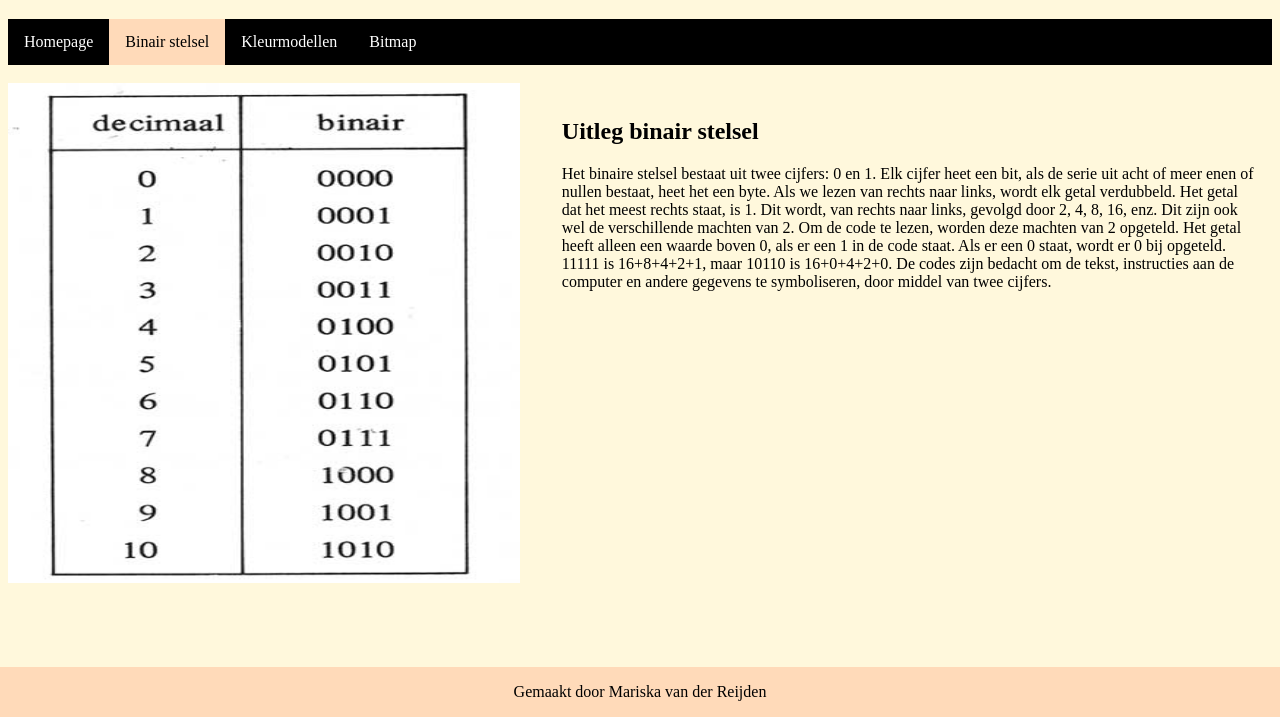
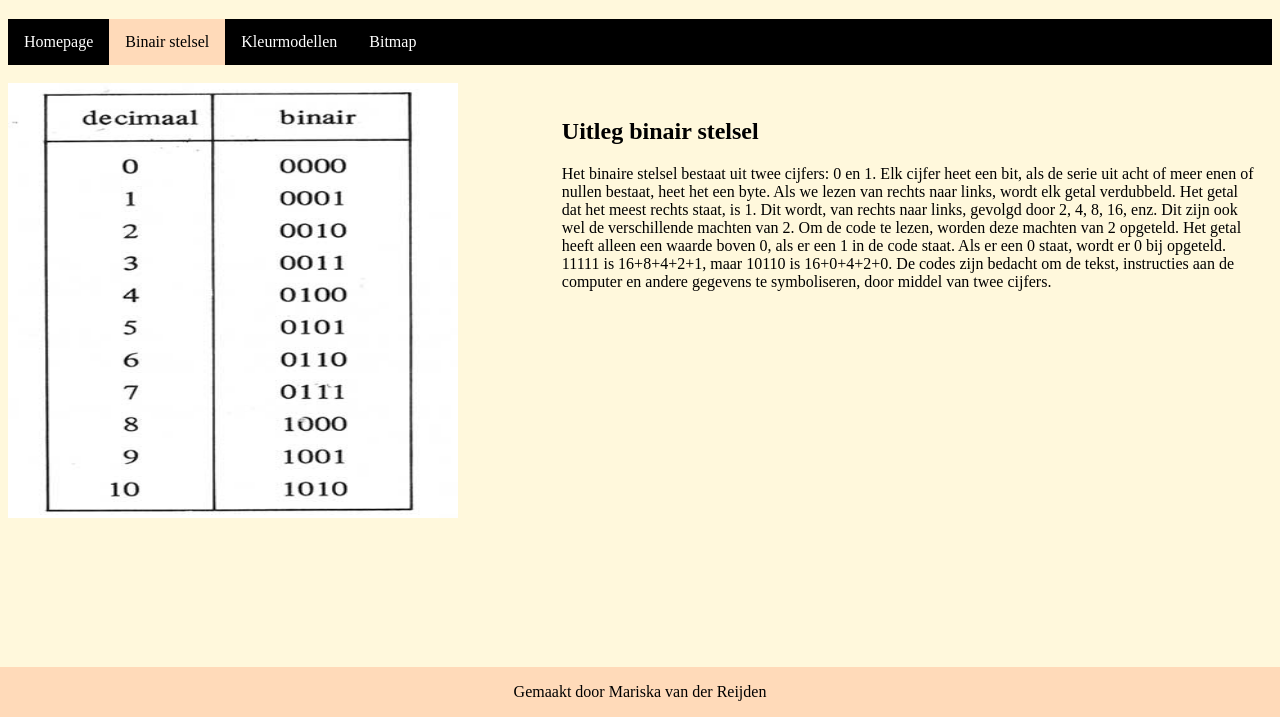
Before and after one commit to Mariskavdr/Mariskavdr.github.io, a plain HTML site: page binairstelsel.html in a window 1280 px wide. Shown: the part 83-800 px from the top of the page. Drawn offline with Linux system fonts and the light colour scheme.

Commit message:
verhoudingen

```diff
--- a/binairstelsel.html
+++ b/binairstelsel.html
@@ -21,7 +21,7 @@
     </ul>
 
     <br>
-    <img class="img3" src="tabel.png" alt="Afbeelding binair stelsel tabe;" style="width: 512px; height: 500px">
+    <img class="img3" src="tabel.png" alt="Afbeelding binair stelsel tabe;" style="width: 450px; height: 435px">
 
     <div class="column">
         <h2>Uitleg binair stelsel</h2>
```
